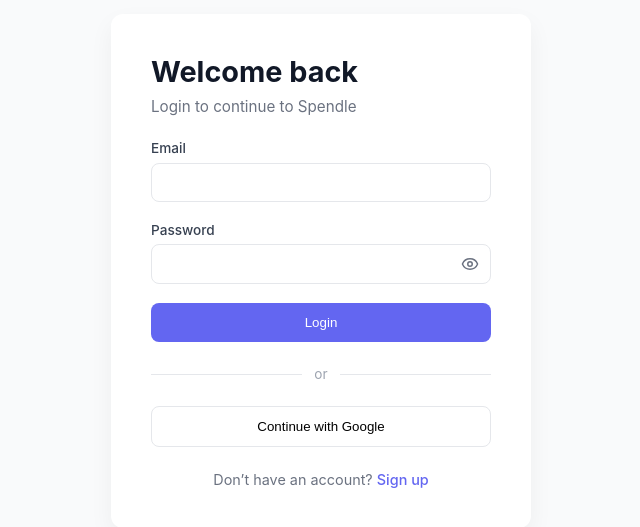
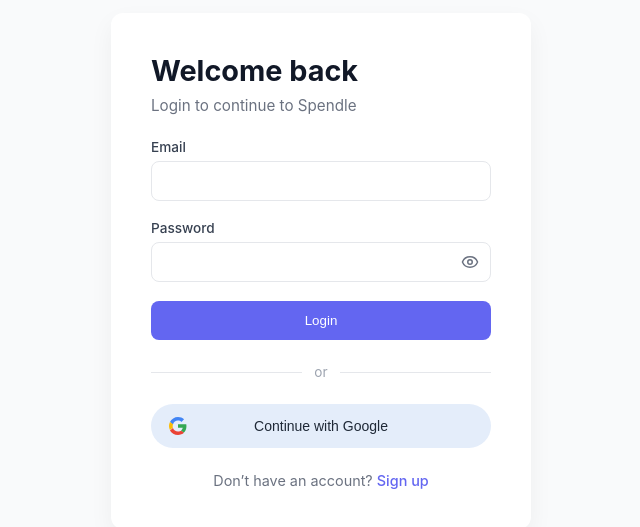
Before and after one commit to SohamPande747/budgetapp, a Next.js app: page /login in a window 1280 px wide. Shown: the part 129-656 px from the top of the page, without its empty margins (319-959 px from the left). Built offline with nearby package versions, Linux system fonts and the light colour scheme; no server answers.

Commit message:
logo added

```diff
--- a/app/(auth)/login/page.module.css
+++ b/app/(auth)/login/page.module.css
@@ -207,3 +207,30 @@
 .eyeBtn:hover {
   color: #111827;
 }
+.googleBtn {
+  width: 100%;
+  height: 44px;
+  background: #e4edfa;
+  border: none;
+  border-radius: 999px;
+  display: flex;
+  align-items: center;
+  justify-content: center;
+  position: relative;
+  font-size: 14px;
+  font-weight: 500;
+  color: #1f2937;
+  cursor: pointer;
+  transition: all 0.2s ease;
+}
+
+.googleBtn:hover {
+  background: #f3f4f6;
+}
+
+.googleIcon {
+  position: absolute;
+  left: 18px;
+  display: flex;
+  align-items: center;
+}
--- a/app/(auth)/login/page.tsx
+++ b/app/(auth)/login/page.tsx
@@ -103,14 +103,34 @@
         <div className={styles.divider}>
           <span>or</span>
         </div>
+<button
+  type="button"
+  className={styles.googleBtn}
+  onClick={handleGoogleLogin}
+>
+  <div className={styles.googleIcon}>
+    <svg viewBox="0 0 48 48" width="18" height="18">
+      <path
+        fill="#4285F4"
+        d="M24 9.5c3.54 0 6.73 1.22 9.24 3.6l6.9-6.9C35.91 2.38 30.36 0 24 0 14.61 0 6.48 5.48 2.56 13.44l8.04 6.24C12.33 13.27 17.67 9.5 24 9.5z"
+      />
+      <path
+        fill="#34A853"
+        d="M46.5 24.5c0-1.7-.15-3.33-.43-4.91H24v9.29h12.7c-.55 2.96-2.2 5.46-4.69 7.14l7.27 5.66C43.93 37.53 46.5 31.56 46.5 24.5z"
+      />
+      <path
+        fill="#FBBC05"
+        d="M10.6 28.68a14.5 14.5 0 010-9.36l-8.04-6.24A23.93 23.93 0 000 24c0 3.84.92 7.47 2.56 10.56l8.04-6.24z"
+      />
+      <path
+        fill="#EA4335"
+        d="M24 48c6.36 0 11.91-2.1 15.88-5.72l-7.27-5.66c-2.02 1.35-4.6 2.15-8.61 2.15-6.33 0-11.67-3.77-13.4-9.18l-8.04 6.24C6.48 42.52 14.61 48 24 48z"
+      />
+    </svg>
+  </div>
 
-        <button
-          className={styles.oauthBtn}
-          onClick={handleGoogleLogin}
-        >
-
-          Continue with Google
-        </button>
+  <span>Continue with Google</span>
+</button>
 
         <p className={styles.footer}>
           Don’t have an account?{' '}
--- a/app/(auth)/signup/page.module.css
+++ b/app/(auth)/signup/page.module.css
@@ -238,3 +238,32 @@
     font-size: 1.6rem;
   }
 }
+
+
+.googleBtn {
+  width: 100%;
+  height: 44px;
+  background: #e4edfa;
+  border: none;
+  border-radius: 999px;
+  display: flex;
+  align-items: center;
+  justify-content: center;
+  position: relative;
+  font-size: 14px;
+  font-weight: 500;
+  color: #1f2937;
+  cursor: pointer;
+  transition: all 0.2s ease;
+}
+
+.googleBtn:hover {
+  background: #f3f4f6;
+}
+
+.googleIcon {
+  position: absolute;
+  left: 18px;
+  display: flex;
+  align-items: center;
+}
```
Also changed, not shown: app/(auth)/signup/page.tsx (+24 -2 lines).
